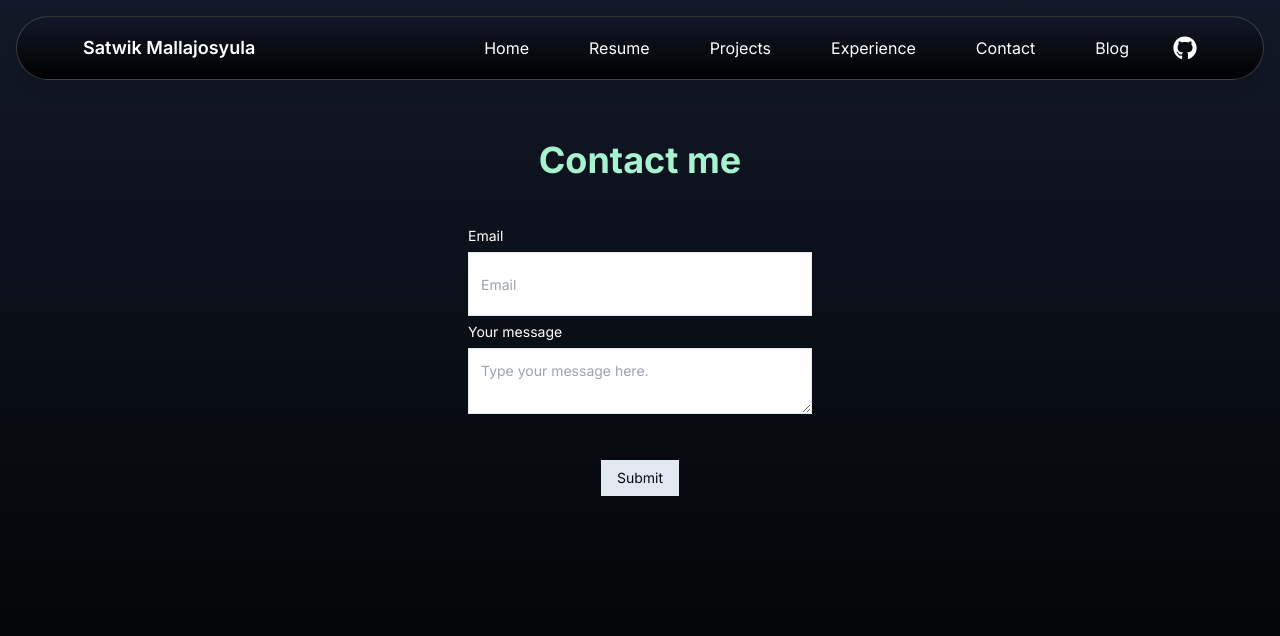
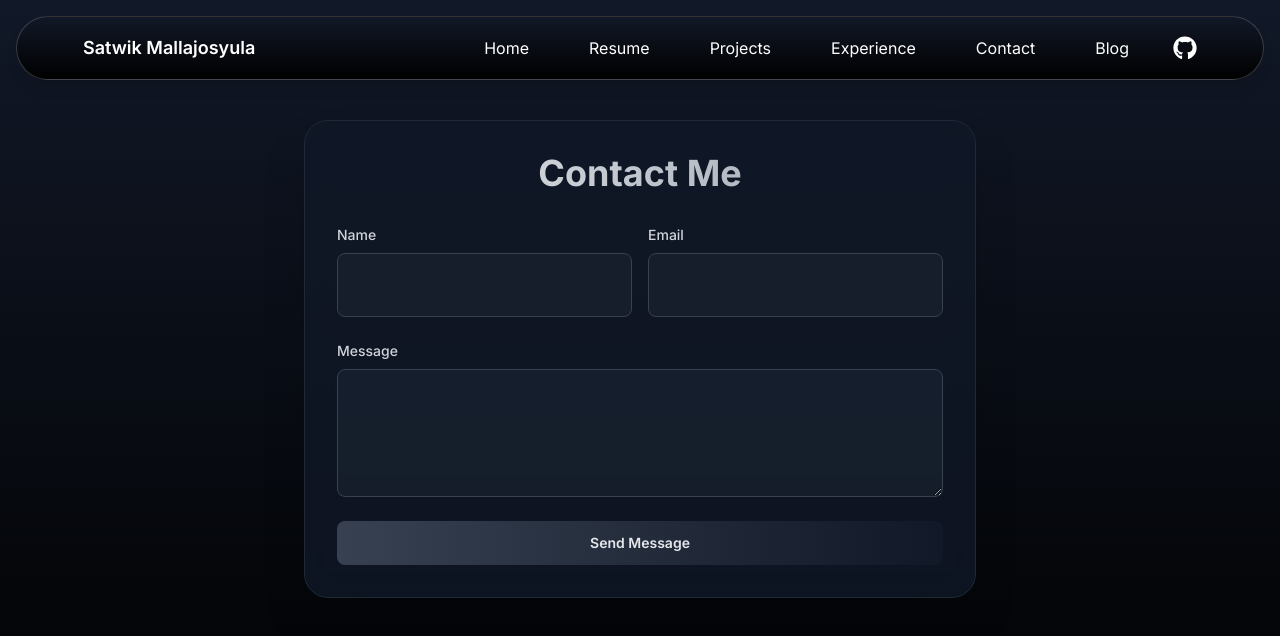
Before and after one commit to satwikug25/Next.js-Portfolio, a Next.js app in the folder satwikportfolio/: page /contact in a window 1280 px wide. Shown: the top 636 px of the page. Built offline with nearby package versions, Linux system fonts and the light colour scheme.

Commit message:
Contact page updated

```diff
--- a/satwikportfolio/package.json
+++ b/satwikportfolio/package.json
@@ -15,11 +15,11 @@
     "axios": "^1.7.7",
     "class-variance-authority": "^0.7.0",
     "clsx": "^2.1.1",
-    "framer-motion": "^11.3.2",
+    "framer-motion": "^11.11.10",
     "lucide-react": "^0.408.0",
     "next": "14.2.3",
     "next-themes": "^0.3.0",
-    "nodemailer": "^6.9.14",
+    "nodemailer": "^6.9.15",
     "react": "^18",
     "react-dom": "^18",
     "react-github-calendar": "^4.5.1",
--- /dev/null
+++ b/satwikportfolio/src/app/api/send-email/route.ts
@@ -0,0 +1,33 @@
+import { NextResponse } from 'next/server';
+import nodemailer from 'nodemailer';
+
+export async function POST(req: Request) {
+  const { name, email, message } = await req.json();
+
+  // Create a transporter (configure this with your email service)
+  let transporter = nodemailer.createTransport({
+    host: "smtp.gmail.com",
+    port: 587,
+    secure: false, // true for 465, false for other ports
+    auth: {
+      user: process.env.EMAIL_USER,
+      pass: process.env.EMAIL_PASS,
+    },
+  });
+
+  try {
+    // Send email
+    await transporter.sendMail({
+      from: `"Portfolio Contact" <${process.env.EMAIL_USER}>`,
+      to: "satwikug@gmail.com", // Your email address
+      subject: `New message from ${name}`,
+      text: `From: ${name} (${email})\n\nMessage: ${message}`,
+      html: `<p><strong>From:</strong> ${name} (${email})</p><p><strong>Message:</strong> ${message}</p>`,
+    });
+
+    return NextResponse.json({ message: 'Email sent successfully' }, { status: 200 });
+  } catch (error) {
+    console.error('Failed to send email:', error);
+    return NextResponse.json({ error: 'Failed to send email' }, { status: 500 });
+  }
+}
--- a/satwikportfolio/src/app/contact/page.tsx
+++ b/satwikportfolio/src/app/contact/page.tsx
@@ -1,41 +1,108 @@
 "use client"
-import React,{useState} from 'react'
+import React, { useState } from 'react'
 import { Input } from 'src/@/components/ui/input'
 import { Label } from 'src/@/components/ui/label'
 import { Textarea } from 'src/@/components/ui/textarea'
-import {Button} from 'src/@/components/ui/button'
+import { Button } from 'src/@/components/ui/button'
+import { motion } from 'framer-motion'
+
 const Contact: React.FC = () => {
+  const [name, setName] = useState<string>("");
+  const [email, setEmail] = useState<string>("");
+  const [message, setMessage] = useState<string>("");
+  const [isSubmitting, setIsSubmitting] = useState<boolean>(false);
+  const [submitStatus, setSubmitStatus] = useState<string | null>(null);
 
-  const [email, setemail] = useState<string>("");
-  const [message,setmessage] = useState<string>("");
+  const handleSubmit = async (e: React.FormEvent) => {
+    e.preventDefault();
+    setIsSubmitting(true);
+    setSubmitStatus(null);
 
-  const handleSubmit = () => {
-    setemail("");
-    setmessage("");
+    try {
+      // Replace this with your actual API endpoint
+      const response = await fetch('/api/send-email', {
+        method: 'POST',
+        headers: {
+          'Content-Type': 'application/json',
+        },
+        body: JSON.stringify({ name, email, message }),
+      });
 
+      if (response.ok) {
+        setSubmitStatus('Message sent successfully!');
+        setName("");
+        setEmail("");
+        setMessage("");
+      } else {
+        setSubmitStatus('Failed to send message. Please try again.');
+      }
+    } catch (error) {
+      setSubmitStatus('An error occurred. Please try again later.');
+    }
 
+    setIsSubmitting(false);
   }
 
   return (
-    <div className="grid w-full max-w-sm items-center gap-1.5 align-middle p-5 ">
-
-      <h1 className="text-4xl font-bold text-center text-emerald-200 p-10">Contact me</h1>
-
-      <div className="grid w-full max-w-sm items-center gap-1.5">
-      <Label htmlFor="email" className='text-white'>Email</Label>
-      <Input type="email" id="email" placeholder="Email" onChange={(e)=>setemail(e.target.value)} />
-    </div>
-
-      <div className="grid w-full gap-1.5">
-      <Label htmlFor="message" className='text-white'>Your message</Label>
-      <Textarea placeholder="Type your message here." id="message" onChange={(e)=>setmessage(e.target.value)} />
-    </div>
-    <div className=' flex flex-col items-center align-middle pt-10'>
-    <Button className='bg-slate-200 hover:bg-emerald-200 ' onClick={handleSubmit}>Submit</Button>
-    </div>
-
-
-    </div>
+    <motion.div
+      initial={{ opacity: 0, y: 20 }}
+      animate={{ opacity: 1, y: 0 }}
+      transition={{ duration: 0.5 }}
+      className="container mx-auto mt-10 max-w-2xl p-8 bg-gray-900/80 backdrop-filter backdrop-blur-lg rounded-3xl shadow-2xl border border-gray-800"
+    >
+      <h1 className="text-4xl font-bold text-center mb-8 bg-gradient-to-r from-gray-200 to-gray-400 bg-clip-text text-transparent">Contact Me</h1>
+      <form onSubmit={handleSubmit} className="space-y-6">
+        <div className="flex space-x-4">
+          <div className="flex-1">
+            <Label htmlFor="name" className="text-gray-300 mb-2 block text-sm font-medium">Name</Label>
+            <Input
+              id="name"
+              value={name}
+              onChange={(e) => setName(e.target.value)}
+              required
+              className="w-full bg-gray-800/50 border-gray-700 focus:ring-2 focus:ring-gray-600 rounded-lg text-gray-200"
+            />
+          </div>
+          <div className="flex-1">
+            <Label htmlFor="email" className="text-gray-300 mb-2 block text-sm font-medium">Email</Label>
+            <Input
+              id="email"
+              type="email"
+              value={email}
+              onChange={(e) => setEmail(e.target.value)}
+              required
+              className="w-full bg-gray-800/50 border-gray-700 focus:ring-2 focus:ring-gray-600 rounded-lg text-gray-200"
+            />
+          </div>
+        </div>
+        <div>
+          <Label htmlFor="message" className="text-gray-300 mb-2 block text-sm font-medium">Message</Label>
+          <Textarea
+            id="message"
+            value={message}
+            onChange={(e) => setMessage(e.target.value)}
+            required
+            className="w-full h-32 bg-gray-800/50 border-gray-700 focus:ring-2 focus:ring-gray-600 rounded-lg text-gray-200"
+          />
+        </div>
+        <Button
+          type="submit"
+          disabled={isSubmitting}
+          className="w-full bg-gradient-to-r from-gray-700 to-gray-900 hover:from-gray-600 hover:to-gray-800 text-gray-200 font-semibold py-3 rounded-lg transition-all duration-300 transform hover:scale-105 focus:outline-none focus:ring-2 focus:ring-gray-600 focus:ring-opacity-50"
+        >
+          {isSubmitting ? 'Sending...' : 'Send Message'}
+        </Button>
+      </form>
+      {submitStatus && (
+        <motion.p
+          initial={{ opacity: 0, y: 10 }}
+          animate={{ opacity: 1, y: 0 }}
+          className={`mt-6 text-center ${submitStatus.includes('successfully') ? 'text-green-400' : 'text-red-400'}`}
+        >
+          {submitStatus}
+        </motion.p>
+      )}
+    </motion.div>
   )
 }
 
--- a/satwikportfolio/src/app/resume/page.tsx
+++ b/satwikportfolio/src/app/resume/page.tsx
@@ -1,22 +1,54 @@
-import React from 'react'
+"use client";
+
+import React from 'react';
+import { motion } from 'framer-motion';
+import { FiDownload } from 'react-icons/fi';
 
 const Resume = () => {
   return (
     <div className="container mx-auto mt-10 flex flex-col items-center">
+      <motion.h1
+        initial={{ opacity: 0, y: -20 }}
+        animate={{ opacity: 1, y: 0 }}
+        transition={{ duration: 0.5 }}
+        className="text-4xl font-bold text-center bg-gradient-to-r from-emerald-300 to-blue-400 bg-clip-text text-transparent mb-8"
+      >
+        Resume
+      </motion.h1>
 
-        <h1 className='text-4xl font-bold text-center text-emerald-200'>Resume</h1>
-
-      <div className="container mx-auto mt-10">
+      <motion.div
+        initial={{ opacity: 0, scale: 0.95 }}
+        animate={{ opacity: 1, scale: 1 }}
+        transition={{ duration: 0.5 }}
+        className="container mx-auto mt-10 p-1 bg-gradient-to-r from-emerald-300 to-blue-400 rounded-lg shadow-lg"
+      >
+        <div className="bg-gray-900 rounded-lg p-1">
           <iframe
             src="/assets/Mallajosyula_Satwik_Resume.pdf"
-          className="w-full h-[90vh] sm:h-[80vh] md:h-[85vh] lg:h-[90vh] xl:h-[95vh] border border-teal-300 shadow-lg rounded-lg"
+            className="w-full h-[90vh] sm:h-[80vh] md:h-[85vh] lg:h-[90vh] xl:h-[95vh] rounded-lg"
             title="Satwik Mallajosyula's Resume"
             width="100%"
             height="800px"
           />
         </div>
+      </motion.div>
+
+      <motion.div
+        initial={{ opacity: 0, y: 20 }}
+        animate={{ opacity: 1, y: 0 }}
+        transition={{ duration: 0.5, delay: 0.3 }}
+        className="mt-8"
+      >
+        <a
+          href="/assets/Mallajosyula_Satwik_Resume.pdf"
+          download
+          className="flex items-center px-6 py-3 bg-gradient-to-r from-emerald-400 to-blue-500 text-white font-semibold rounded-full hover:from-emerald-500 hover:to-blue-600 transition-all duration-300 shadow-lg hover:shadow-xl"
+        >
+          <FiDownload className="mr-2" /> Download Resume
+        </a>
+      </motion.div>
     </div>
-  )
+  );
 }
 
-export default Resume
+export default Resume;
```
Also changed, not shown: 1 other file (tests, documents, lock files or other folders). Lines whose indentation alone changed are shown as unchanged.
